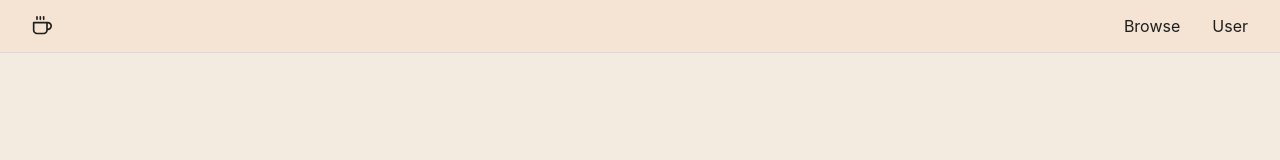
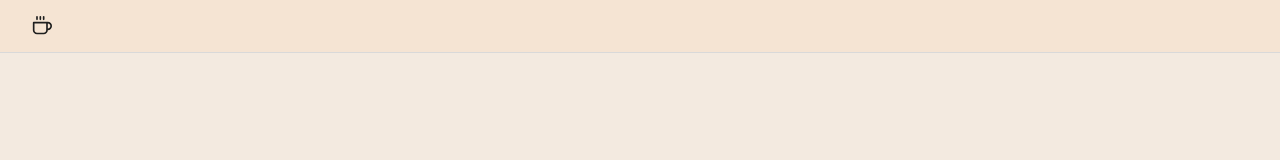
Before and after one commit to enibalo/MyBookList, a React (Vite) app in the folder frontend/: page / in a window 1280 px wide. Shown: the top 160 px of the page. Built offline with nearby package versions, Linux system fonts and the light colour scheme.

Commit message:
clean up Header code

```diff
--- a/frontend/src/components/Header.jsx
+++ b/frontend/src/components/Header.jsx
@@ -2,33 +2,24 @@ import coffeeLogo from "../assets/Coffee.svg";
 
 import { Link } from "react-router-dom";
 import styles from "../styles/Header.module.css";
-import { useState, useEffect } from "react";
+import { useState } from "react";
 import PropTypes from "prop-types";
 
 function Header() {
-  const [username, setUsername] = useState("");
-  const [isAdmin, setIsAdmin] = useState(false);
-
-  useEffect(() => {
-    const storedUsername = localStorage.getItem("currentUsername");
-    const storedIsAdmin = localStorage.getItem("isAdmin") === "true";
-    setUsername(storedUsername);
-    setIsAdmin(storedIsAdmin);
-  }, []);
+  const [isAdmin, setIsAdmin] = useState(localStorage.getItem("isAdmin"));
 
   return (
     <header className={styles.header}>
       <img className={styles.img} aria-hidden="true" src={coffeeLogo}></img>
-
       <nav>
-        <HeaderLinks username={username} isAdmin={isAdmin}></HeaderLinks>
+        <HeaderLinks isAdmin={isAdmin}></HeaderLinks>
       </nav>
     </header>
   );
 }
 
-export function HeaderLinks({ username, isAdmin }) {
-  if (username == "") {
+export function HeaderLinks({ isAdmin }) {
+  if (isAdmin == null) {
     return null;
   } else if (isAdmin == false) {
     return (
@@ -68,7 +59,7 @@ export function HeaderLinks({ username, isAdmin }) {
         <li>
           <Link className={styles.noDecor} to={"../adminSettings"}>
             {" "}
-            User
+            Admin
           </Link>
         </li>
       </ul>
@@ -77,7 +68,6 @@ export function HeaderLinks({ username, isAdmin }) {
 }
 
 HeaderLinks.propTypes = {
-  username: PropTypes.string.isRequired,
   isAdmin: PropTypes.bool.isRequired,
 };
 
```
